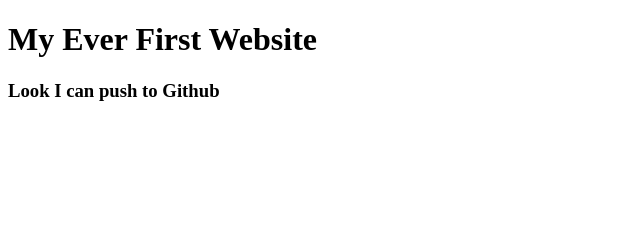
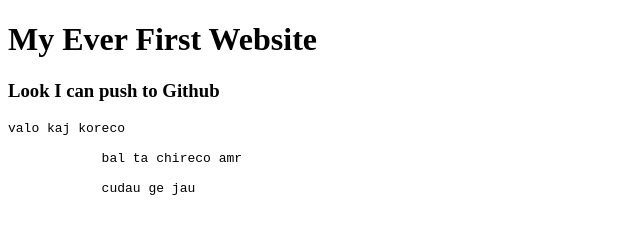
Before and after one commit to Sobujmisty/my-first-website, a plain HTML site: page index.html in a window 1280 px wide. Shown: the whole page, without its empty margins (0-640 px from the left). Drawn offline with Linux system fonts and the light colour scheme.

Commit message:
bal chirci

```diff
--- a/index.html
+++ b/index.html
@@ -9,5 +9,8 @@
 <body>
     <h1>My Ever First Website</h1>
     <h3>Look I can push to Github</h3>
+    <p><pre>valo kaj koreco <br>
+            bal ta chireco amr <br>
+            cudau ge jau</pre></p>
 </body>
 </html>
```
